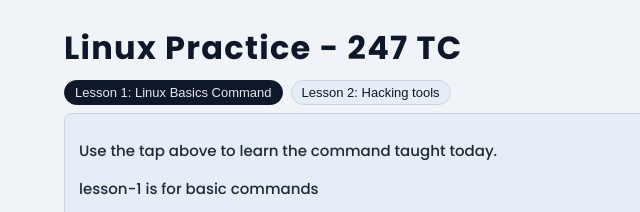
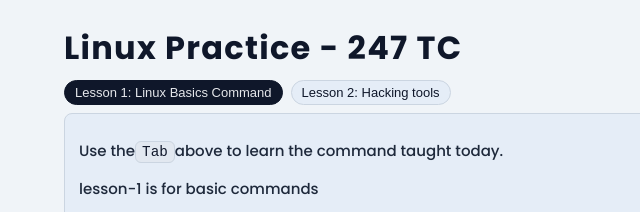
Before and after one commit to Pizza7477/terminalTC, a plain HTML site: page index.html in a window 1280 px wide. Shown: the top 212 px of the page, 0-640 px from the left. Drawn offline with Linux system fonts and the light colour scheme.

Commit message:
Update index.html

```diff
--- a/index.html
+++ b/index.html
@@ -23,7 +23,7 @@
        <button class="lesson-tab" data-lesson="enum">Lesson 2: Hacking tools</button>
       </nav>
       <div class="hint-box">
-        <p>Use the tap above to learn the command taught today.</p>
+        <p>Use the<code>Tab</code>above to learn the command taught today.</p>
         <p>lesson-1 is for basic commands</p>
         <p>lesson-2 is for hacking commands.</p>
         <p class="hint">Type: <code>help</code> for available commands.</p>
```
